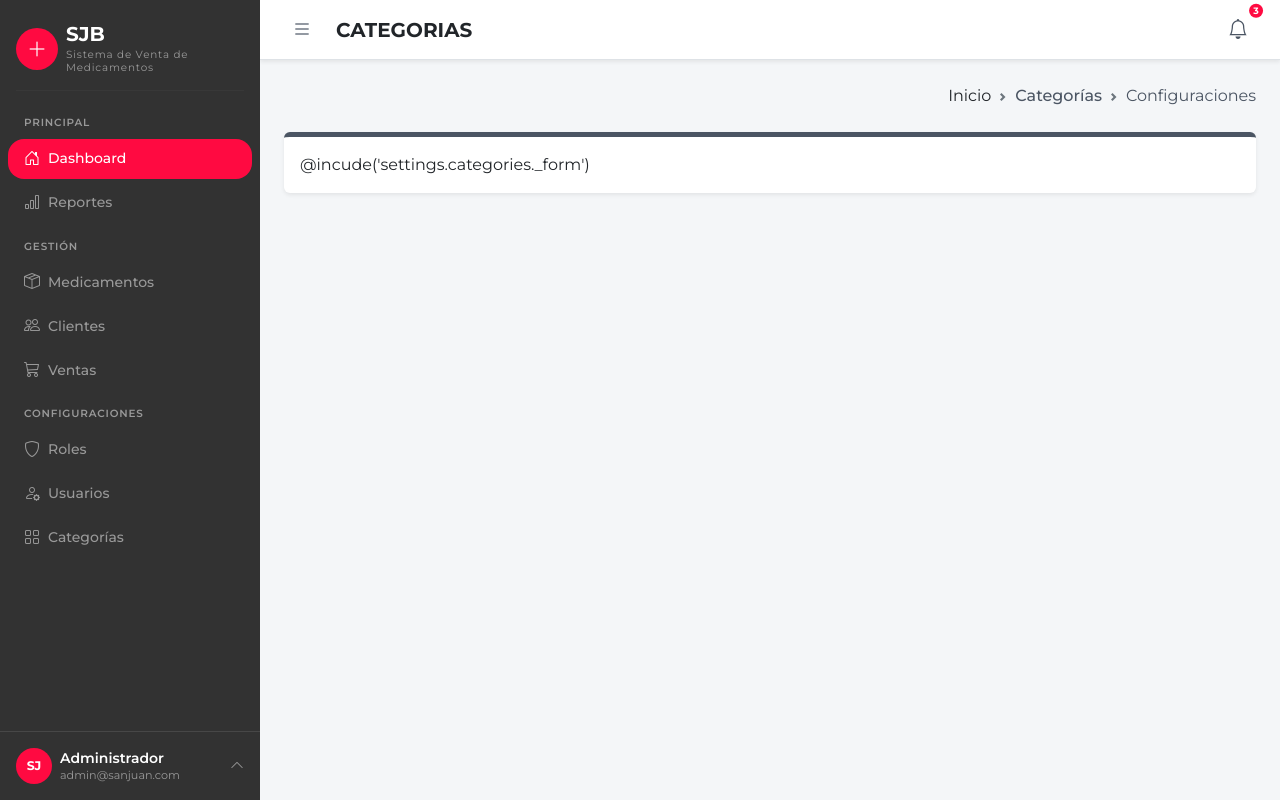
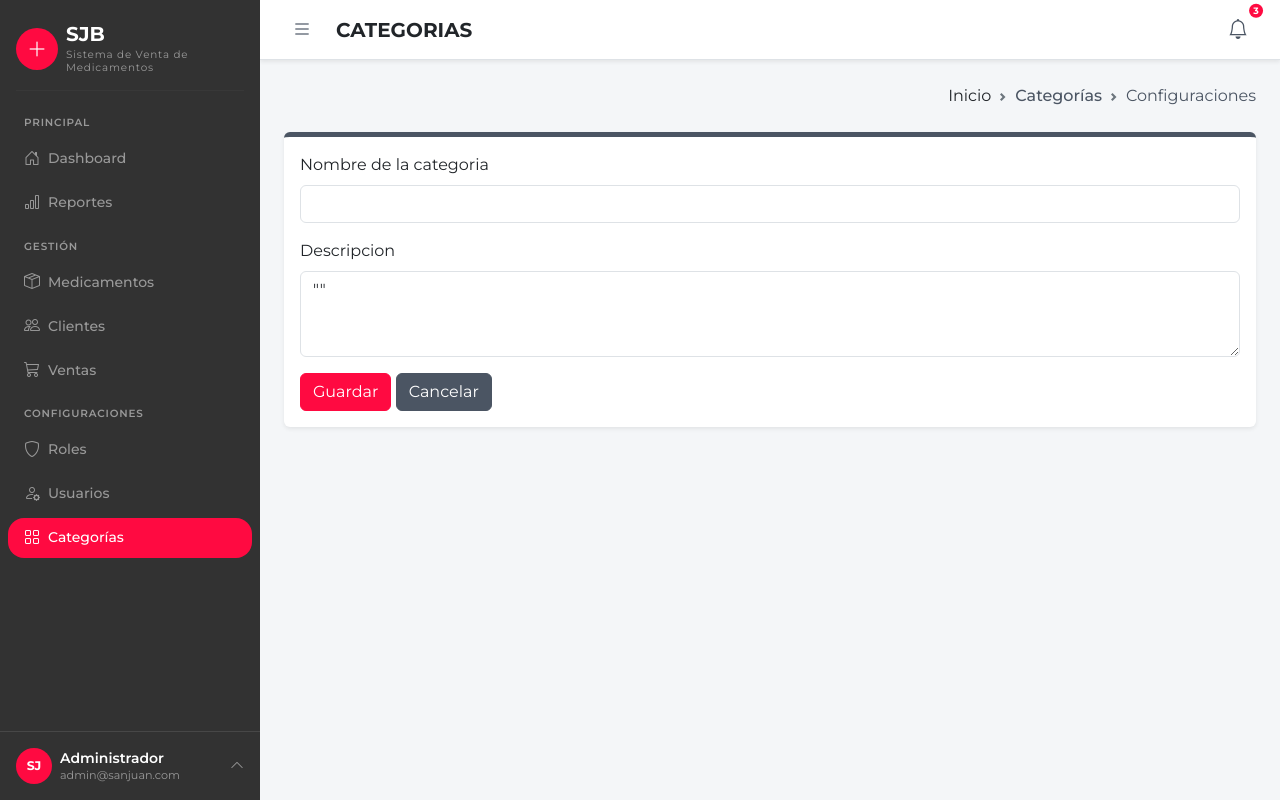
Before and after one commit to jiroflores19lopez-debug/Farmacia, a Laravel app: page /categories/create in a window 1280 px wide. Run offline with Laravel 12, Linux system fonts and the light colour scheme; some libraries are stand-ins or nearby versions.

Commit message:
fead:crud categories

```diff
--- a/sistema/app/Http/Controllers/CategoryController.php
+++ b/sistema/app/Http/Controllers/CategoryController.php
@@ -4,7 +4,7 @@ namespace App\Http\Controllers;
 
 use App\Models\Category;
 use Illuminate\Http\Request;
-
+use Illuminate\Validation\Rule;
 class CategoryController extends Controller
 {
     /**
@@ -12,7 +12,8 @@ class CategoryController extends Controller
      */
     public function index()
     {
-        return view('settings.categories.index');
+        $categories = Category::all();
+        return view('settings.categories.index', compact('categories'));
     }
 
     /**
@@ -28,7 +29,17 @@ class CategoryController extends Controller
      */
     public function store(Request $request)
     {
-        //
+        $validated = $request->validate([
+          'nombre' => 'required|max:50|unique:categories',
+         'descripcion' => 'nullable|max:255',
+        ]);
+
+        //Category::create($validated);
+        $category = new Category();
+        $category->nombre = $request->input('nombre');
+        $category->descripcion = $request->input('descripcion');
+        $category->save();
+        return to_route('categories.index')->with('ok','Categoria regstrada correctamente.');
     }
 
     /**
@@ -44,7 +55,7 @@ class CategoryController extends Controller
      */
     public function edit(Category $category)
     {
-        //
+        return view('settings.categories.index', compact('category'));
     }
 
     /**
@@ -52,7 +63,18 @@ class CategoryController extends Controller
      */
     public function update(Request $request, Category $category)
     {
-        //
+        $validated = $request->validate([
+        'nombre' => [
+            'required',
+            'max:50',
+            Rule::unique('categories','name')->ignote($category->id),
+        ],
+        'descripcion'=>'nullable|max:255'
+        ]);
+
+        $category->update($validated);
+
+        return to_route('categories.index')->with('ok','Categoria actualizada correctamente');
     }
 
     /**
@@ -60,6 +82,7 @@ class CategoryController extends Controller
      */
     public function destroy(Category $category)
     {
-        //
+        $category->delete();
+        return to_route('categories.index')->with('ok','Categoria eliminada correctamente');
     }
 }
--- a/sistema/resources/views/partials/sidebar.blade.php
+++ b/sistema/resources/views/partials/sidebar.blade.php
@@ -18,7 +18,7 @@
       <p class="sidebar-section-title text-white-50 text-uppercase fw-semibold px-3 mb-2 mt-2">Principal</p>
       <ul class="nav flex-column gap-1 mb-1">
         <li class="nav-item">
-          <a href="" class="nav-link sidebar-link text-white-50 rounded-4 px-3 py-2 d-flex align-items-center gap-2 active_item" aria-current="">
+          <a href="{{ route('dashboard.index') }}" class="nav-link sidebar-link text-white-50 rounded-4 px-3 py-2 d-flex align-items-center gap-2 {{ request()->is(['/']) ?' active_item': null }}" aria-current="{{ request()->is(['/']) ? 'page': null }}">
             <i class="bi bi-house-door fs-6"></i><span class="small fw-medium">Dashboard</span>
           </a>
         </li>
@@ -61,7 +61,7 @@
           </a>
         </li>
         <li class="nav-item">
-          <a href="" class="nav-link sidebar-link text-white-50 rounded-4 px-3 py-2 d-flex align-items-center gap-2" aria-current="">
+          <a href="{{ route('categories.index') }}" class="nav-link sidebar-link text-white-50 rounded-4 px-3 py-2 d-flex align-items-center gap-2  {{ request()->is(['categories*']) ?' active_item':null}}" aria-current="{{ request()->is(['categories*']) ? 'page':null}}">
             <i class="bi bi-grid fs-6"></i><span class="small fw-medium">Categorías</span>
           </a>
         </li>
--- a/sistema/resources/views/settings/categories/_form.blade.php
+++ b/sistema/resources/views/settings/categories/_form.blade.php
@@ -1,15 +1,22 @@
 <div class="mb-3">
                     <label for="name" class="form-label">Nombre de la categoria</label>
-                    <input type="text" name="name" id="name"
-                        class="form-control"
-                        value="">
+                    <input type="text" name="nombre" id="name"
+                        class="form-control @error ('nombre') is-invalid @enderror"
+                        value="{{ old('nombre', $category->nombre ?? '') }}">
+                @error('nombre')
+                    <div class="invalid-feedback">{{ $message }}</div>
+                @enderror
+
                 </div>
 
                 <div class="mb-3">
                     <label for="description" class="form-label">Descripcion</label>
-                    <textarea name="description" id="description" rows="3"
-                            class="form-control"></textarea>
+                    <textarea name="descripcion" id="description" rows="3"
+                            class="form-control  @error ('descripcion') is-invalid @enderror">"{{ old('descripcion', $category->descripcion ?? '') }}"</textarea>
+                @error('descripcion')
+                    <div class="invalid-feedback">{{ $message }}</div>
+                @enderror
                 </div>
 
                 <button type="submit" class="btn btn-primary text-white">Guardar</button>
-                <a href="" class="btn btn-secondary">Cancelar</a>
+                <a href="{{ route('categories.index') }}" class="btn btn-secondary">Cancelar</a>
--- a/sistema/resources/views/settings/categories/create.blade.php
+++ b/sistema/resources/views/settings/categories/create.blade.php
@@ -12,10 +12,10 @@
 @section('content')
 <div class="card bg-white border-0 shadow-sm border-5 border-top border-secondary">
                 <div class="card-body">
-                    <form action="{{route(categories.store)}}" method="POST">
+                    <form action="{{route('categories.store')}}" method="POST">
 
                     @csrf
-                    @incude('settings.categories._form')
+                    @include('settings.categories._form')
                     </form>
                 </div>
             </div>
--- a/sistema/routes/web.php
+++ b/sistema/routes/web.php
@@ -1,10 +1,12 @@
 <?php
 
 use App\Http\Controllers\CategoryController;
+use App\Http\Controllers\DashboardController;
 use Illuminate\Support\Facades\Route;
 
-Route::get('/', function () {
-    return view('template/administrador');
-});
+// Route::get('/', function () {
+//     return view('template/administrador');
+// });
+Route::get('/',[DashboardController::class, 'index'])->name('dashboard.index');
 
 Route::resource('categories', CategoryController::class)->except('show');
```
Also changed, not shown: sistema/app/Http/Controllers/DashboardController.php (added, +15 -0 lines), sistema/app/Models/Category.php (+8 -3 lines), sistema/resources/views/principal/dashboard/index.blade.php (added, +14 -0 lines), sistema/resources/views/settings/categories/edit.blade.php (+25 -0 lines), sistema/resources/views/settings/categories/index.blade.php (+19 -7 lines), 1 other file.
